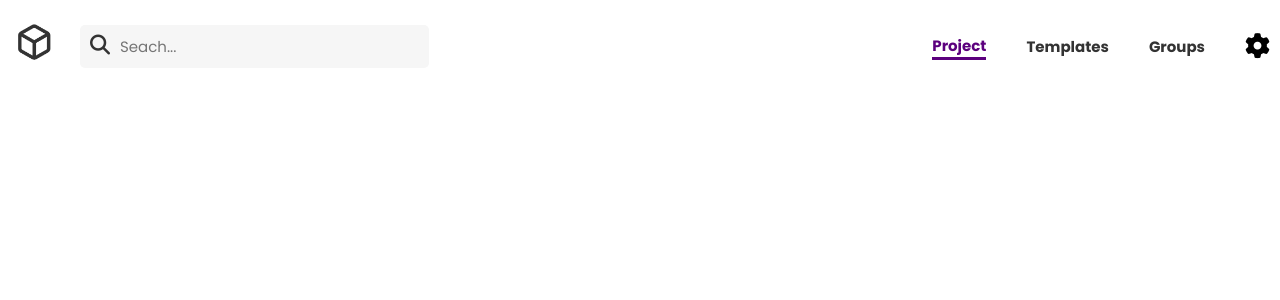
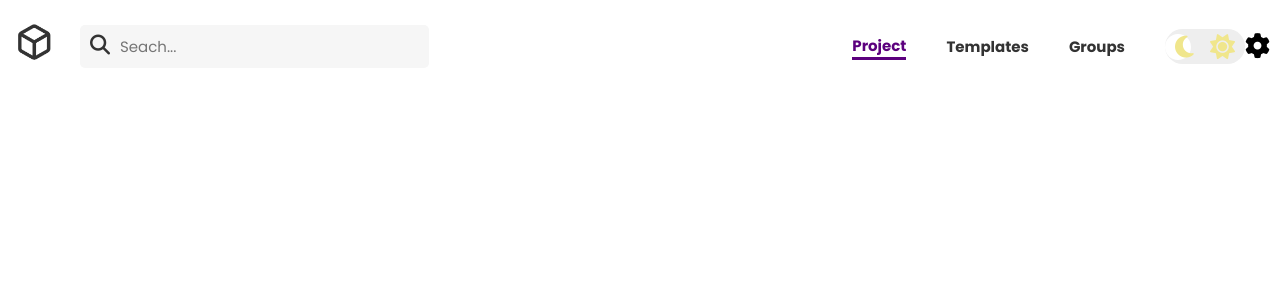
Before and after one commit to Isabella1807/kubeFrontend, a Vue app: page / in a window 1280 px wide. Shown: the top 300 px of the page. Built offline with nearby package versions, Linux system fonts and the light colour scheme.

Commit message:
darkmode virker men ser ikke pænt ud

```diff
--- a/package.json
+++ b/package.json
@@ -10,6 +10,7 @@
   },
   "dependencies": {
     "@vue/compiler-sfc": "^3.5.12",
+    "@vueuse/core": "^11.2.0",
     "axios": "^1.7.7",
     "vue": "^3.5.12",
     "vue-router": "^4.4.5"
--- a/src/components/Header.vue
+++ b/src/components/Header.vue
@@ -22,6 +22,14 @@
                 <RouterLink class="link" to="/" active-class="active-link">Project</RouterLink>
                 <RouterLink class="link" to="/templates" active-class="active-link">Templates</RouterLink>
                 <RouterLink class="link" to="/groups" active-class="active-link">Groups</RouterLink>
+                    <label class="switch">
+                        <input type="checkbox" @click="toggleDark()">
+                        <span class="slider round">
+                            <i class="fa-solid fa-moon moon-icon"></i>
+                            <i class="fa-solid fa-sun sun-icon"></i>
+                        </span>
+                    </label>
+
                 <i class="fa-solid fa-gear"></i>
             </ul>
 
@@ -33,9 +41,10 @@
             <!-- Mobile Dropdown Navigation -->
             <transition name="mobile-nav">
                 <ul v-show="mobileNav" class="dropdown-nav">
-                    <RouterLink class="link" to="">Project</RouterLink>
-                    <RouterLink class="link" to="">Templates</RouterLink>
-                    <RouterLink class="link" to="">Groups</RouterLink>
+                    <RouterLink class="link" to="/" active-class="active-link">Project</RouterLink>
+                    <RouterLink class="link" to="/templates" active-class="active-link">Templates</RouterLink>
+                    <RouterLink class="link" to="/groups" active-class="active-link">Groups</RouterLink>
+                    <i class="fa-solid fa-gear"></i>
                 </ul>
             </transition>
         </nav>
@@ -45,6 +54,16 @@
 
   <script setup>
 import { ref, onMounted, onUnmounted } from 'vue';
+import { useDark, useToggle } from '@vueuse/core';
+
+const isDark = useDark({
+    selector: "header",
+    attribute: "color-scheme",
+    valueDark: 'dark',
+    valueLight: 'light',
+})
+
+const toggleDark = useToggle(isDark)
 
 const scrolledNav = ref(false);
 const mobile = ref(false);
@@ -123,6 +142,89 @@ $max-width-mobile: 320px;
 }
 
 // Styling
+
+/* The switch - the box around the slider */
+.switch {
+  position: relative;
+  display: inline-block;
+  width: 80px;
+  height: 35px;
+
+}
+
+.switch input {
+  opacity: 0;
+  width: 0;
+  height: 0;
+}
+
+.slider {
+  position: absolute;
+  cursor: pointer;
+  top: 0;
+  left: 0;
+  right: 0;
+  bottom: 0;
+  background-color: #eee;
+  border-radius: 4px;
+  transition: 0.4s;
+}
+
+.slider:before {
+  position: absolute;
+  content: "";
+  height: 26px;
+  width: 26px;
+  left: 0px;
+  bottom: 4px;
+  background-color: white;
+  transition: 0.4s;
+}
+
+/* Ikoner for måne og sol */
+.moon-icon, .sun-icon {
+  position: absolute;
+  top: 50%;
+  transform: translateY(-50%);
+  color: #f0e68c; /* Startfarve for sol og måne */
+  font-size: 16px;
+  transition: color 0.4s;
+}
+
+/* Placér måne til venstre og sol til højre */
+.moon-icon {
+  left: 10px;
+}
+
+.sun-icon {
+  right: 10px;
+}
+
+/* Skift farve og position ved toggle */
+
+
+
+input:checked + .slider .sun-icon {
+  color: #fff; /* Guld farve til sol i light mode */
+}
+
+
+[color-scheme= 'dark'] {
+    background-color: #180020;
+}
+
+[color-scheme= 'light'] {
+    background-color: #fff;
+}
+
+/* Rounded sliders */
+.slider.round {
+  border-radius: 34px;
+}
+
+.slider.round:before {
+  border-radius: 50%;
+}
 
 .soge-felt {
     margin-left: 20px;
--- a/src/router/index.js
+++ b/src/router/index.js
@@ -1,5 +1,6 @@
 import { createRouter, createWebHistory } from 'vue-router'
 import HomeView from '../views/HomeView.vue'
+import Templates from '../views/Templates.vue'
 
 const router = createRouter({
   history: createWebHistory(import.meta.env.BASE_URL),
@@ -8,6 +9,11 @@ const router = createRouter({
       path: '/',
       name: 'home',
       component: HomeView
+    },
+    {
+      path: '/templates',
+      name: 'templates',
+      component: Templates
     },
     /*{
       path: '/about',
--- /dev/null
+++ b/src/views/Templates.vue
@@ -0,0 +1,10 @@
+<script setup>
+
+</script>
+
+<template>
+
+</template>
+
+<style scoped>
+</style>
```
Also changed, not shown: 1 other file (tests, documents, lock files or other folders).
